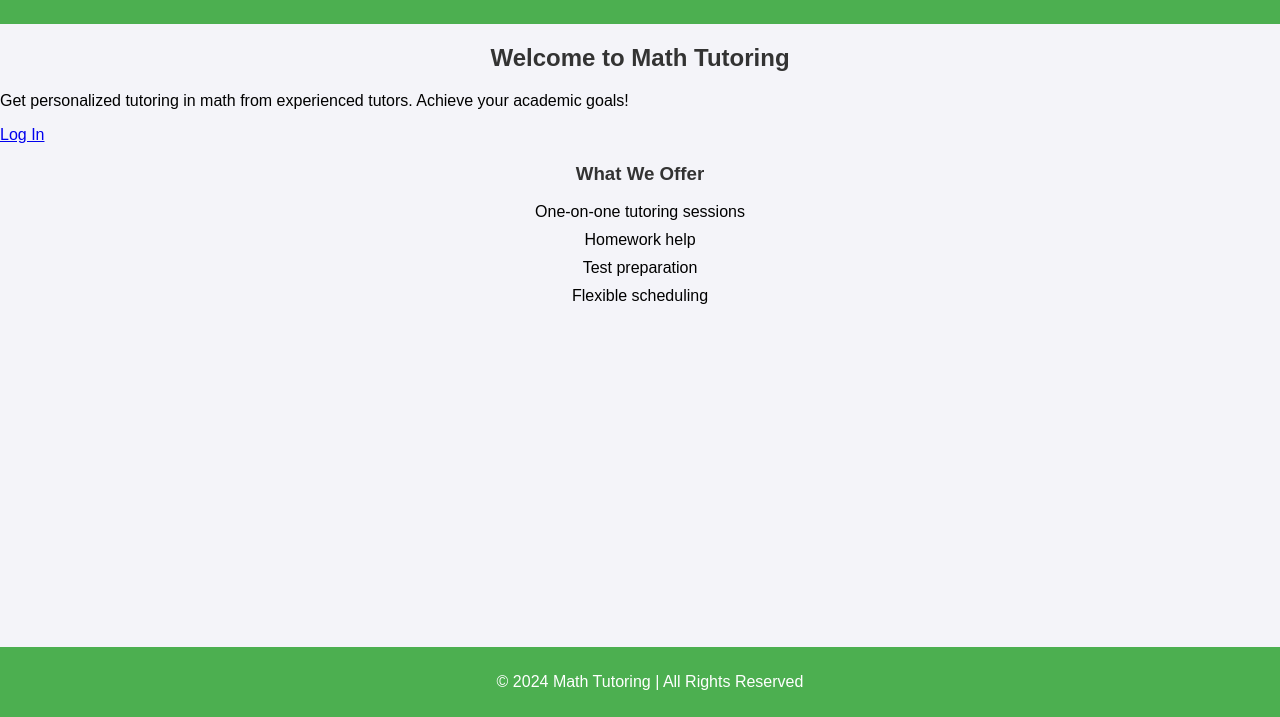
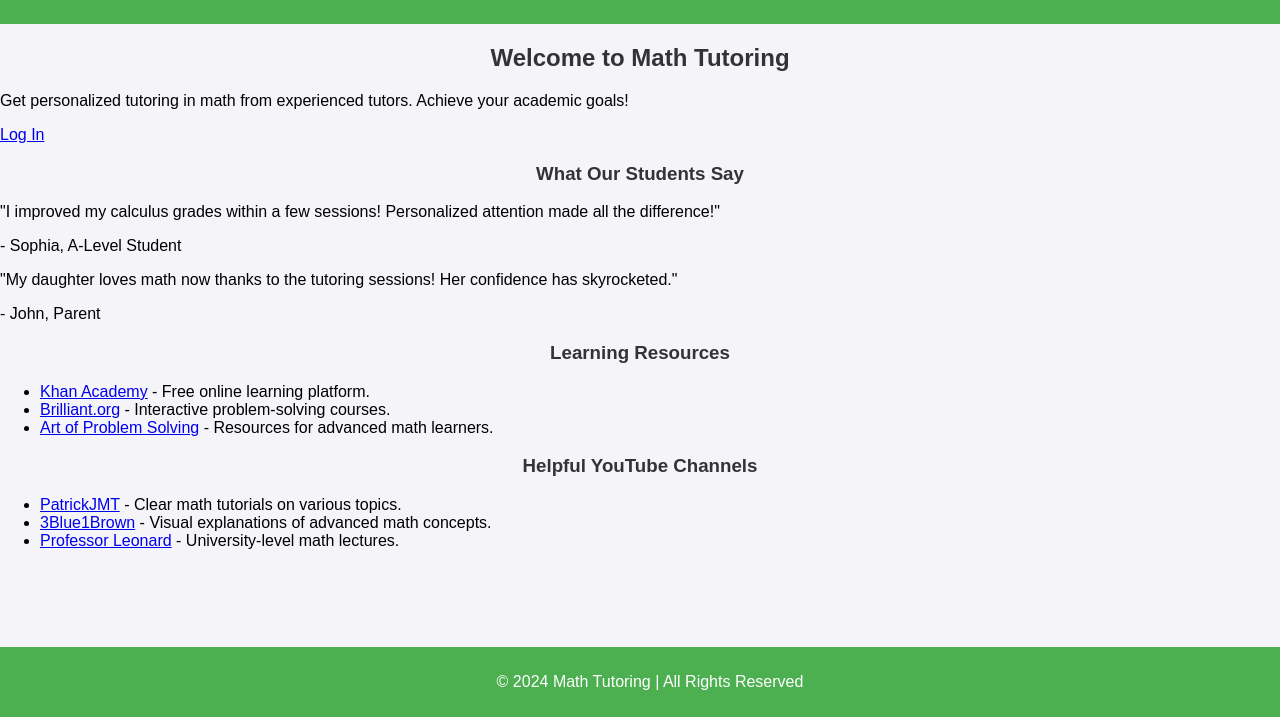
Before and after one commit to henri-aims/Math-tutoring, a plain HTML site: page index.html in a window 1280 px wide. Shown: the part 83-800 px from the top of the page. Drawn offline with Linux system fonts and the light colour scheme.

Commit message:
Update index.html

```diff
--- a/index.html
+++ b/index.html
@@ -21,19 +21,43 @@
     </header>
 
     <main>
+        <!-- Hero Section -->
         <section class="hero">
             <h2>Welcome to Math Tutoring</h2>
             <p>Get personalized tutoring in math from experienced tutors. Achieve your academic goals!</p>
             <a href="login.html" class="btn">Log In</a>
         </section>
 
-        <section class="features">
-            <h3>What We Offer</h3>
+        <!-- Testimonials Section -->
+        <section class="testimonials">
+            <h3>What Our Students Say</h3>
+            <div class="testimonial">
+                <p>"I improved my calculus grades within a few sessions! Personalized attention made all the difference!"</p>
+                <p>- Sophia, A-Level Student</p>
+            </div>
+            <div class="testimonial">
+                <p>"My daughter loves math now thanks to the tutoring sessions! Her confidence has skyrocketed."</p>
+                <p>- John, Parent</p>
+            </div>
+        </section>
+
+        <!-- Resources Section -->
+        <section class="resources">
+            <h3>Learning Resources</h3>
             <ul>
-                <li>One-on-one tutoring sessions</li>
-                <li>Homework help</li>
-                <li>Test preparation</li>
-                <li>Flexible scheduling</li>
+                <li><a href="https://www.khanacademy.org/" target="_blank">Khan Academy</a> - Free online learning platform.</li>
+                <li><a href="https://www.brilliant.org/" target="_blank">Brilliant.org</a> - Interactive problem-solving courses.</li>
+                <li><a href="https://artofproblemsolving.com/" target="_blank">Art of Problem Solving</a> - Resources for advanced math learners.</li>
+            </ul>
+        </section>
+
+        <!-- YouTube Channels Section -->
+        <section class="youtube-channels">
+            <h3>Helpful YouTube Channels</h3>
+            <ul>
+                <li><a href="https://www.youtube.com/user/patrickjmt" target="_blank">PatrickJMT</a> - Clear math tutorials on various topics.</li>
+                <li><a href="https://www.youtube.com/c/3blue1brown" target="_blank">3Blue1Brown</a> - Visual explanations of advanced math concepts.</li>
+                <li><a href="https://www.youtube.com/c/ProfessorLeonard" target="_blank">Professor Leonard</a> - University-level math lectures.</li>
             </ul>
         </section>
     </main>
```
